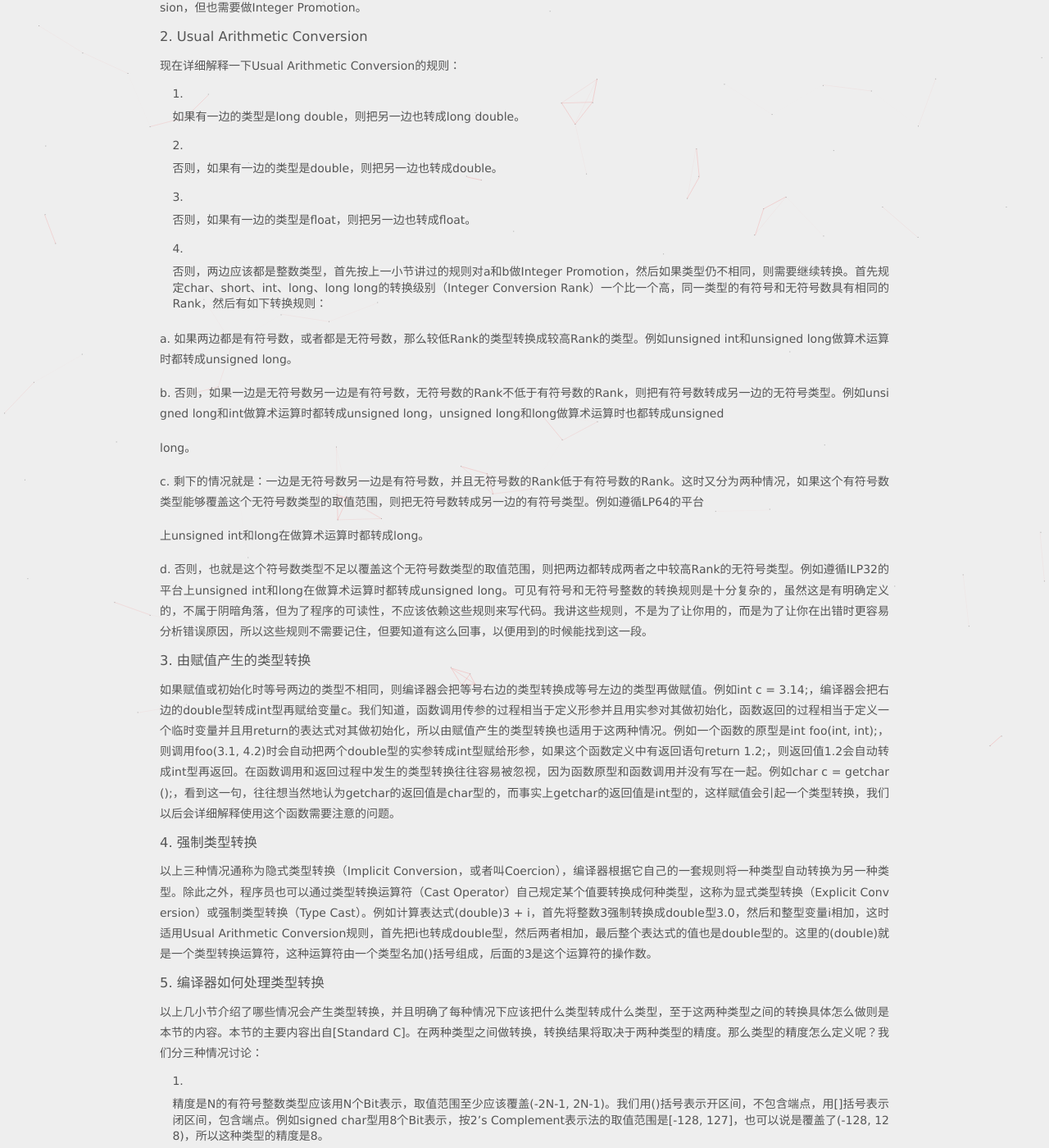
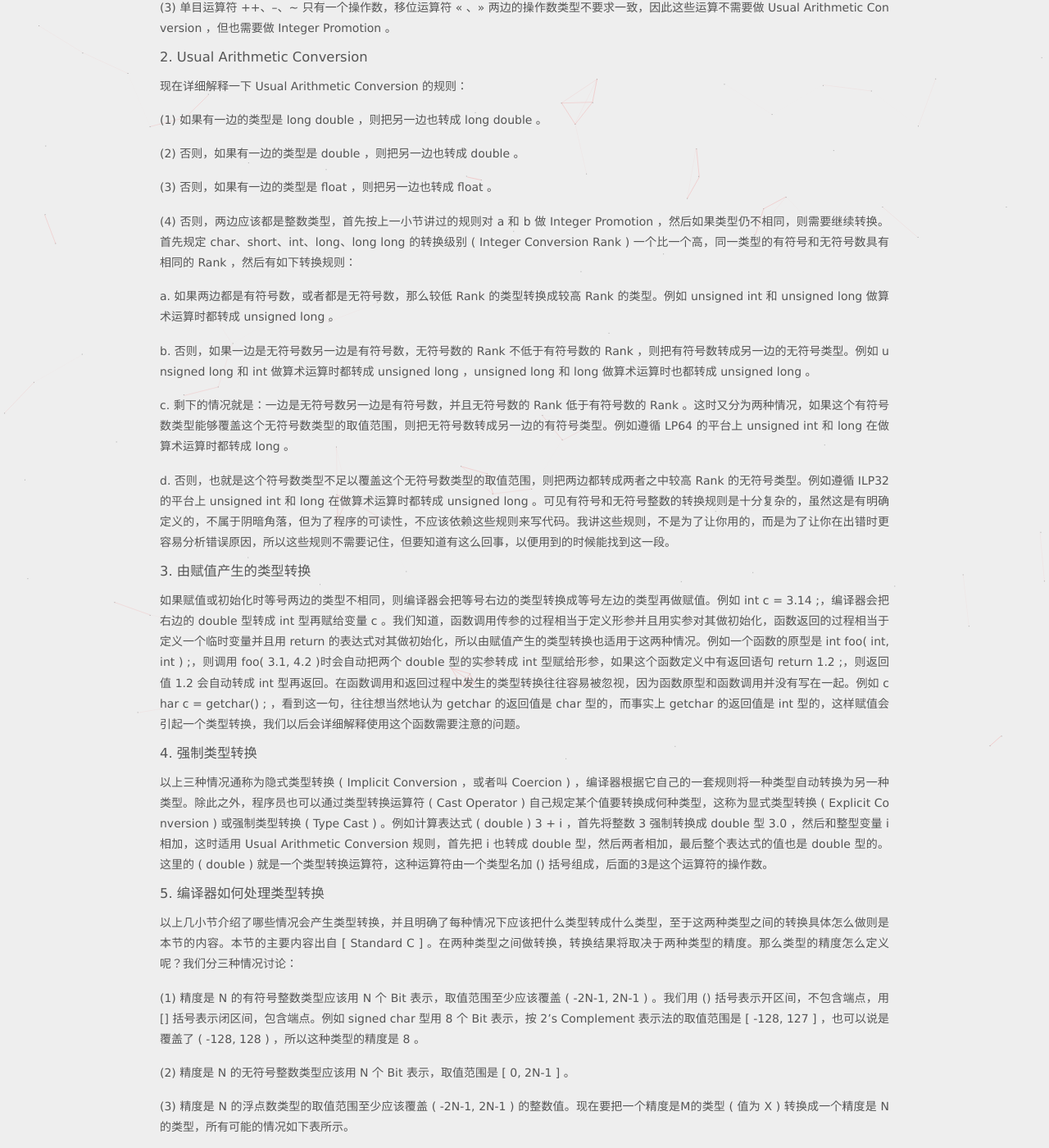
Before and after one commit to aven92/aven92.github.io, a Jekyll site: the page built from _posts/C/2016-06-23-C语言类型转换.md, in a window 1280 px wide and 1400 px high, scrolled down 780 px. Shown: the whole window at 82% size. Built offline with Jekyll 4.4.1, drawn with Linux system fonts in a browser that asks for light colours; comment, search, counter and statistics services are not loaded; some of the changed text lies outside the part shown.

Commit message:
C语言类型转换

```diff
--- a/_posts/C/2016-06-23-C语言类型转换.md
+++ b/_posts/C/2016-06-23-C语言类型转换.md
@@ -6,65 +6,61 @@ categories: C
 
 # 1. Integer Promotion
 
-  在一个表达式中，凡是可以使用int或unsigned int类型做右值的地方也都可以使用有符号或无符号的char型、short型和Bit-field。如果原始类型的取值范围都能用int型表示，则其值被提升为int型，如果表示不了就提升为unsigned int型，这称为Integer Promotion。做IntegerPromotion只影响上述几种类型的值，对其它类型无影响。C99规定Integer Promotion适用于以
+  在一个表达式中，凡是可以使用 int 或 unsigned int 类型做右值的地方也都可以使用有符号或无符号的 char 型、short 型和 Bit-field 。如果原始类型的取值范围都能用 int 型表示，则其值被提升为 int 型，如果表示不了就提升为 unsigned int 型，这称为 Integer Promotion 。做 IntegerPromotion 只影响上述几种类型的值，对其它类型无影响。C99 规定 Integer Promotion 适用于以
 
 <!--more-->
 
 下几种情况：
 
-1、如果一个函数的形参类型未知，例如使用了Old Style C风格的函数声明，或者函数的参数列表中有...，那么调用函数时要对相应的实参做Integer Promotion，此外，相应的实参如果是float型的也要被提升为double型，这条规则称为Default Argument Promotion。我们知道printf的参数列表中有...，除了第一个形参之外，其它形参的类型都是未知的，因此我们在调用printf("%c",'A')时，'A'其实被提升为int型之后才传给了printf。
+(1) 如果一个函数的形参类型未知，例如使用了 Old Style C 风格的函数声明，或者函数的参数列表中有...，那么调用函数时要对相应的实参做 Integer Promotion ，此外，相应的实参如果是 float 型的也要被提升为 double 型，这条规则称为 Default Argument Promotion 。我们知道 printf 的参数列表中有...，除了第一个形参之外，其它形参的类型都是未知的，因此我们在调用 printf("%c",'A') 时，'A' 其实被提升为 int 型之后才传给了 printf 。
 
-2、算术运算中的类型转换。两个算术类型的操作数做算术运算，比如a * b，如果两边操作数的类型不同，编译器会自动做类型换，使两边类型相同之后才做运算，这称为Usual Arithmetic Conversion，转换过程中有一步就是Integer Promotion，我们先举个例子来理解这一步，至于Usual Arithmetic Conversion的完整规则将在下面详细解释。
+(2) 算术运算中的类型转换。两个算术类型的操作数做算术运算，比如 a * b ，如果两边操作数的类型不同，编译器会自动做类型换，使两边类型相同之后才做运算，这称为 Usual Arithmetic Conversion ，转换过程中有一步就是 Integer Promotion ，我们先举个例子来理解这一步，至于 Usual Arithmetic Conversion 的完整规则将在下面详细解释。
 
     unsigned char c1 = 255, c2 = 2;int n = c1 + c2;
 
-计算表达式c1 + c2的过程其实是先把c1和c2提升为int类型然后相加（unsigned char的取值范围是0~255，完全可以用int表示，所以不需要提升为unsigned int），整个表达式的值也是int型，最后的结果是257。假如没有这个提升的过程，c1 + c2就溢出了，最后的结果应该是1。
+计算表达式 c1 + c2 的过程其实是先把 c1 和 c2 提升为int类型然后相加 ( unsigned char 的取值范围是 0 ~ 255 ，完全可以用 int 表示，所以不需要提升为 unsigned int ) ，整个表达式的值也是 int 型，最后的结果是 257 。假如没有这个提升的过程，c1 + c2 就溢出了，最后的结果应该是 1 。
 
-显然，+-*/%这些算术运算以及> < >= <= == !=这些比较运算都需要做Usual Arithmetic Conversion，因为都要求两边操作数的类型一致，此外还有哪些运算也需要做Usual Arithmetic Conversion呢？我们将在下一章做个总结。
+显然，+-*/% 这些算术运算以及 > < >= <= == != 这些比较运算都需要做 Usual Arithmetic Conversion ，因为都要求两边操作数的类型一致，此外还有哪些运算也需要做 Usual Arithmetic Conversion 呢？我们将在下一章做个总结。
 
-3、单目运算符++、--、~只有一个操作数，移位运算符<<、>>两边的操作数类型不要求一致，因此这些运算不需要做Usual Arithmetic Conversion，但也需要做Integer Promotion。
+(3) 单目运算符 ++、--、~ 只有一个操作数，移位运算符 << 、>> 两边的操作数类型不要求一致，因此这些运算不需要做 Usual Arithmetic Conversion ，但也需要做 Integer Promotion 。
 
 # 2. Usual Arithmetic Conversion
 
-现在详细解释一下Usual Arithmetic Conversion的规则：
+  现在详细解释一下 Usual Arithmetic Conversion 的规则：
 
-1. 如果有一边的类型是long double，则把另一边也转成long double。
+(1) 如果有一边的类型是 long double ，则把另一边也转成 long double 。
 
-2. 否则，如果有一边的类型是double，则把另一边也转成double。
+(2) 否则，如果有一边的类型是 double ，则把另一边也转成 double 。
 
-3. 否则，如果有一边的类型是float，则把另一边也转成float。
+(3) 否则，如果有一边的类型是 float ，则把另一边也转成 float 。
 
-4. 否则，两边应该都是整数类型，首先按上一小节讲过的规则对a和b做Integer Promotion，然后如果类型仍不相同，则需要继续转换。首先规定char、short、int、long、long long的转换级别（Integer Conversion Rank）一个比一个高，同一类型的有符号和无符号数具有相同的Rank，然后有如下转换规则：
+(4) 否则，两边应该都是整数类型，首先按上一小节讲过的规则对 a 和 b 做 Integer Promotion ，然后如果类型仍不相同，则需要继续转换。首先规定 char、short、int、long、long long 的转换级别 ( Integer Conversion Rank ) 一个比一个高，同一类型的有符号和无符号数具有相同的 Rank ，然后有如下转换规则：
 
-a. 如果两边都是有符号数，或者都是无符号数，那么较低Rank的类型转换成较高Rank的类型。例如unsigned int和unsigned long做算术运算时都转成unsigned long。
+a. 如果两边都是有符号数，或者都是无符号数，那么较低 Rank 的类型转换成较高 Rank 的类型。例如 unsigned int 和 unsigned long 做算术运算时都转成 unsigned long 。
 
-b. 否则，如果一边是无符号数另一边是有符号数，无符号数的Rank不低于有符号数的Rank，则把有符号数转成另一边的无符号类型。例如unsigned long和int做算术运算时都转成unsigned long，unsigned long和long做算术运算时也都转成unsigned
+b. 否则，如果一边是无符号数另一边是有符号数，无符号数的 Rank 不低于有符号数的 Rank ，则把有符号数转成另一边的无符号类型。例如 unsigned long 和 int 做算术运算时都转成 unsigned long ，unsigned long 和 long 做算术运算时也都转成 unsigned long 。
 
-long。
+c. 剩下的情况就是：一边是无符号数另一边是有符号数，并且无符号数的 Rank 低于有符号数的 Rank 。这时又分为两种情况，如果这个有符号数类型能够覆盖这个无符号数类型的取值范围，则把无符号数转成另一边的有符号类型。例如遵循 LP64 的平台上 unsigned int 和 long 在做算术运算时都转成 long 。
 
-c. 剩下的情况就是：一边是无符号数另一边是有符号数，并且无符号数的Rank低于有符号数的Rank。这时又分为两种情况，如果这个有符号数类型能够覆盖这个无符号数类型的取值范围，则把无符号数转成另一边的有符号类型。例如遵循LP64的平台
-
-上unsigned int和long在做算术运算时都转成long。
-
-d. 否则，也就是这个符号数类型不足以覆盖这个无符号数类型的取值范围，则把两边都转成两者之中较高Rank的无符号类型。例如遵循ILP32的平台上unsigned int和long在做算术运算时都转成unsigned long。可见有符号和无符号整数的转换规则是十分复杂的，虽然这是有明确定义的，不属于阴暗角落，但为了程序的可读性，不应该依赖这些规则来写代码。我讲这些规则，不是为了让你用的，而是为了让你在出错时更容易分析错误原因，所以这些规则不需要记住，但要知道有这么回事，以便用到的时候能找到这一段。
+d. 否则，也就是这个符号数类型不足以覆盖这个无符号数类型的取值范围，则把两边都转成两者之中较高 Rank 的无符号类型。例如遵循 ILP32 的平台上 unsigned int 和 long 在做算术运算时都转成 unsigned long 。可见有符号和无符号整数的转换规则是十分复杂的，虽然这是有明确定义的，不属于阴暗角落，但为了程序的可读性，不应该依赖这些规则来写代码。我讲这些规则，不是为了让你用的，而是为了让你在出错时更容易分析错误原因，所以这些规则不需要记住，但要知道有这么回事，以便用到的时候能找到这一段。
 
 # 3. 由赋值产生的类型转换
 
-如果赋值或初始化时等号两边的类型不相同，则编译器会把等号右边的类型转换成等号左边的类型再做赋值。例如int c = 3.14;，编译器会把右边的double型转成int型再赋给变量c。我们知道，函数调用传参的过程相当于定义形参并且用实参对其做初始化，函数返回的过程相当于定义一个临时变量并且用return的表达式对其做初始化，所以由赋值产生的类型转换也适用于这两种情况。例如一个函数的原型是int foo(int, int);，则调用foo(3.1, 4.2)时会自动把两个double型的实参转成int型赋给形参，如果这个函数定义中有返回语句return 1.2;，则返回值1.2会自动转成int型再返回。在函数调用和返回过程中发生的类型转换往往容易被忽视，因为函数原型和函数调用并没有写在一起。例如char c = getchar();，看到这一句，往往想当然地认为getchar的返回值是char型的，而事实上getchar的返回值是int型的，这样赋值会引起一个类型转换，我们以后会详细解释使用这个函数需要注意的问题。
+  如果赋值或初始化时等号两边的类型不相同，则编译器会把等号右边的类型转换成等号左边的类型再做赋值。例如 int c = 3.14 ;，编译器会把右边的 double 型转成 int 型再赋给变量 c 。我们知道，函数调用传参的过程相当于定义形参并且用实参对其做初始化，函数返回的过程相当于定义一个临时变量并且用 return 的表达式对其做初始化，所以由赋值产生的类型转换也适用于这两种情况。例如一个函数的原型是 int foo( int, int ) ;，则调用 foo( 3.1, 4.2 )时会自动把两个 double 型的实参转成 int 型赋给形参，如果这个函数定义中有返回语句 return 1.2 ;，则返回值 1.2 会自动转成 int 型再返回。在函数调用和返回过程中发生的类型转换往往容易被忽视，因为函数原型和函数调用并没有写在一起。例如 char c = getchar() ; ，看到这一句，往往想当然地认为 getchar 的返回值是 char 型的，而事实上 getchar 的返回值是 int 型的，这样赋值会引起一个类型转换，我们以后会详细解释使用这个函数需要注意的问题。
 
 # 4. 强制类型转换
 
-以上三种情况通称为隐式类型转换（Implicit Conversion，或者叫Coercion），编译器根据它自己的一套规则将一种类型自动转换为另一种类型。除此之外，程序员也可以通过类型转换运算符（Cast Operator）自己规定某个值要转换成何种类型，这称为显式类型转换（Explicit Conversion）或强制类型转换（Type Cast）。例如计算表达式(double)3 + i，首先将整数3强制转换成double型3.0，然后和整型变量i相加，这时适用Usual Arithmetic Conversion规则，首先把i也转成double型，然后两者相加，最后整个表达式的值也是double型的。这里的(double)就是一个类型转换运算符，这种运算符由一个类型名加()括号组成，后面的3是这个运算符的操作数。
+  以上三种情况通称为隐式类型转换 ( Implicit Conversion ，或者叫 Coercion ) ，编译器根据它自己的一套规则将一种类型自动转换为另一种类型。除此之外，程序员也可以通过类型转换运算符 ( Cast Operator ) 自己规定某个值要转换成何种类型，这称为显式类型转换 ( Explicit Conversion ) 或强制类型转换 ( Type Cast ) 。例如计算表达式 ( double ) 3 + i ，首先将整数 3 强制转换成 double 型 3.0 ，然后和整型变量 i 相加，这时适用 Usual Arithmetic Conversion 规则，首先把 i 也转成 double 型，然后两者相加，最后整个表达式的值也是 double 型的。这里的 ( double ) 就是一个类型转换运算符，这种运算符由一个类型名加 () 括号组成，后面的3是这个运算符的操作数。
 
 # 5. 编译器如何处理类型转换
 
-以上几小节介绍了哪些情况会产生类型转换，并且明确了每种情况下应该把什么类型转成什么类型，至于这两种类型之间的转换具体怎么做则是本节的内容。本节的主要内容出自[Standard C]。在两种类型之间做转换，转换结果将取决于两种类型的精度。那么类型的精度怎么定义呢？我们分三种情况讨论：
+  以上几小节介绍了哪些情况会产生类型转换，并且明确了每种情况下应该把什么类型转成什么类型，至于这两种类型之间的转换具体怎么做则是本节的内容。本节的主要内容出自 [ Standard C ] 。在两种类型之间做转换，转换结果将取决于两种类型的精度。那么类型的精度怎么定义呢？我们分三种情况讨论：
 
-1. 精度是N的有符号整数类型应该用N个Bit表示，取值范围至少应该覆盖(-2N-1, 2N-1)。我们用()括号表示开区间，不包含端点，用[]括号表示闭区间，包含端点。例如signed char型用8个Bit表示，按2's Complement表示法的取值范围是[-128, 127]，也可以说是覆盖了(-128, 128)，所以这种类型的精度是8。
+(1) 精度是 N 的有符号整数类型应该用 N 个 Bit 表示，取值范围至少应该覆盖 ( -2N-1, 2N-1 ) 。我们用 () 括号表示开区间，不包含端点，用 [] 括号表示闭区间，包含端点。例如 signed char 型用 8 个 Bit 表示，按 2's Complement 表示法的取值范围是 [ -128, 127 ] ，也可以说是覆盖了 ( -128, 128 ) ，所以这种类型的精度是 8 。
 
-2. 精度是N的无符号整数类型应该用N个Bit表示，取值范围是[0, 2N-1]。
+(2) 精度是 N 的无符号整数类型应该用 N 个 Bit 表示，取值范围是 [ 0, 2N-1 ] 。
 
-3. 精度是N的浮点数类型的取值范围至少应该覆盖(-2N-1, 2N-1)的整数值。现在要把一个精度是M的类型（值为X）转换成一个精度是N的类型，所有可能的情况如下表所示。
+(3) 精度是 N 的浮点数类型的取值范围至少应该覆盖 ( -2N-1, 2N-1 ) 的整数值。现在要把一个精度是M的类型 ( 值为 X ) 转换成一个精度是 N 的类型，所有可能的情况如下表所示。
 
 表 1. 如何做类型转换
 
```
Also changed, not shown: other parts of _posts/C/2016-06-23-C语言类型转换.md (+1 -3 lines).
